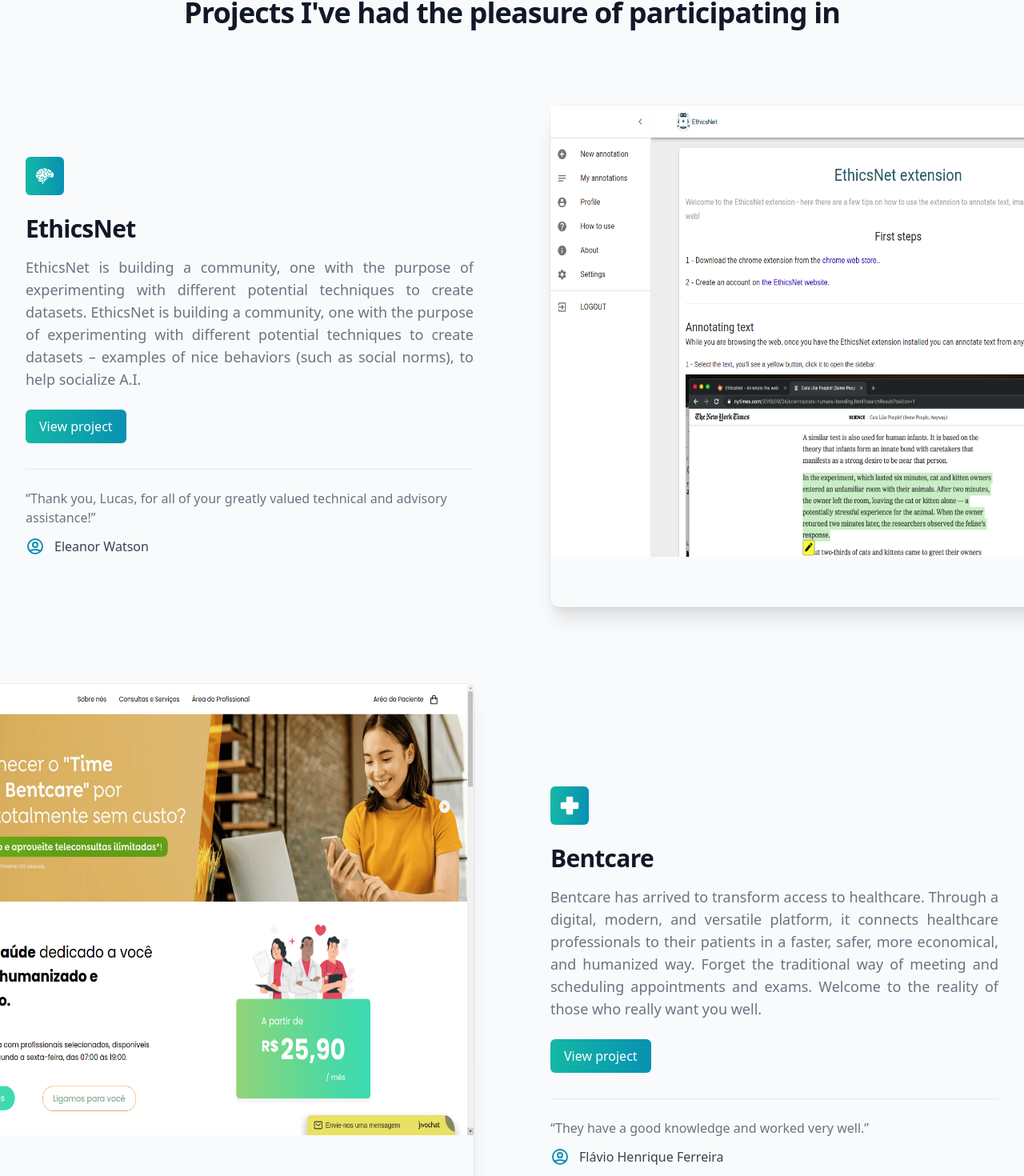
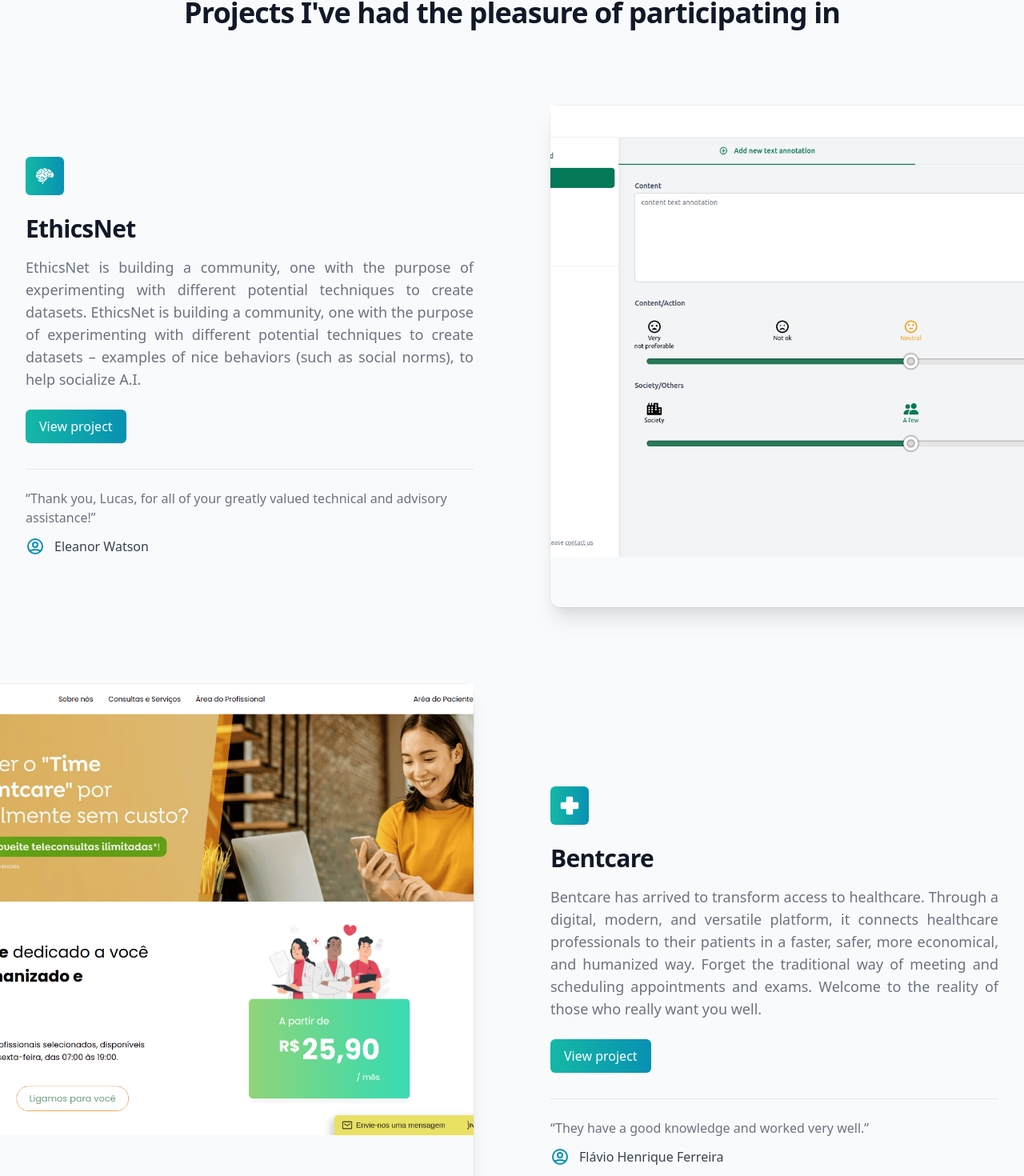
Before and after one commit to lucasfilipess/portfolio, a Next.js app: page / in a window 1280 px wide. Shown: the part 956-2426 px from the top of the page at 80% size. Built offline with nearby package versions, Linux system fonts and the light colour scheme.

Commit message:
change image

```diff
--- a/src/components/Hero.tsx
+++ b/src/components/Hero.tsx
@@ -16,7 +16,7 @@
           <div className="mx-auto max-w-md px-4 sm:max-w-2xl sm:px-6 sm:text-center lg:px-0 lg:text-left lg:flex lg:items-center">
             <div className="lg:py-24">
               <a
-                href="https://github.com/"
+                href="https://github.com/lucasfilipess"
                 target="_blank"
                 className="inline-flex items-center text-white bg-black rounded-full p-1 pr-2 sm:text-base lg:text-sm xl:text-base hover:text-gray-200"
                 rel="noreferrer"
--- a/src/components/Work.tsx
+++ b/src/components/Work.tsx
@@ -98,6 +98,7 @@
                       height={768}
                       quality={100}
                       src={coverImage}
+                      objectFit="cover"
                       alt="Cover image from project developed by Lucas Filipe"
                     />
                   </div>
@@ -172,6 +173,7 @@
                       height={768}
                       quality={100}
                       src={coverImage}
+                      objectFit="cover"
                       alt="Cover image from project developed by Lucas Filipe"
                     />
                   </div>
```
Also changed, not shown: public/img/ethicsnet.png.
